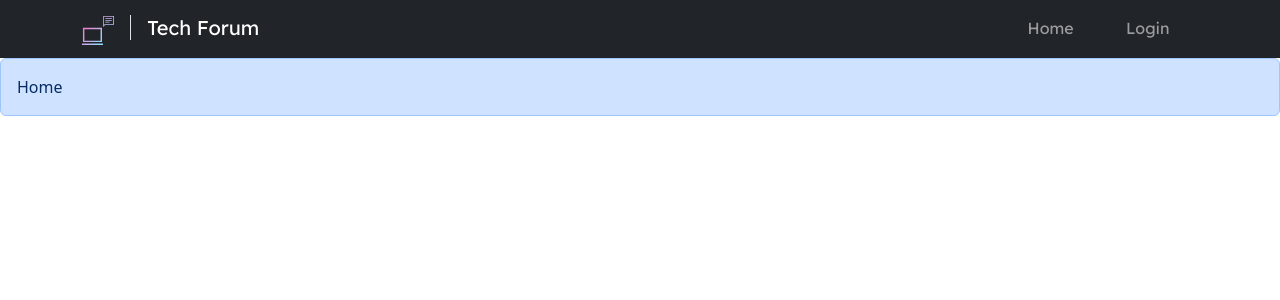
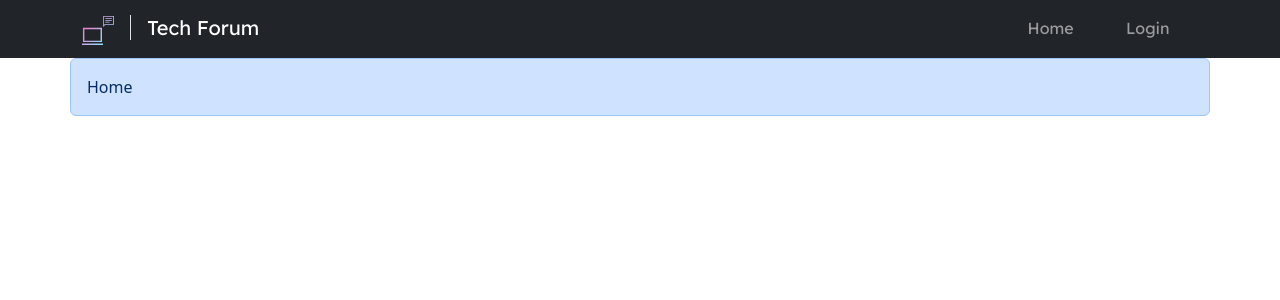
Before and after one commit to GusGurgel/qxd0020-tech-forum, a Vue app in the folder Front_End_Tech_Forum/: page / in a window 1280 px wide. Shown: the top 300 px of the page. Built offline with nearby package versions, Linux system fonts and the light colour scheme; some icons are missing.

Commit message:
Container se torna flúido em telas pequenas

```diff
--- a/Front_End_Tech_Forum/src/App.vue
+++ b/Front_End_Tech_Forum/src/App.vue
@@ -5,5 +5,7 @@ import NavBar from '@/components/NavBar.vue';
 
 <template>
   <NavBar />
-  <RouterView />
+  <div class="container-lg container-fluid p-0">
+    <RouterView />
+  </div>
 </template>
```
